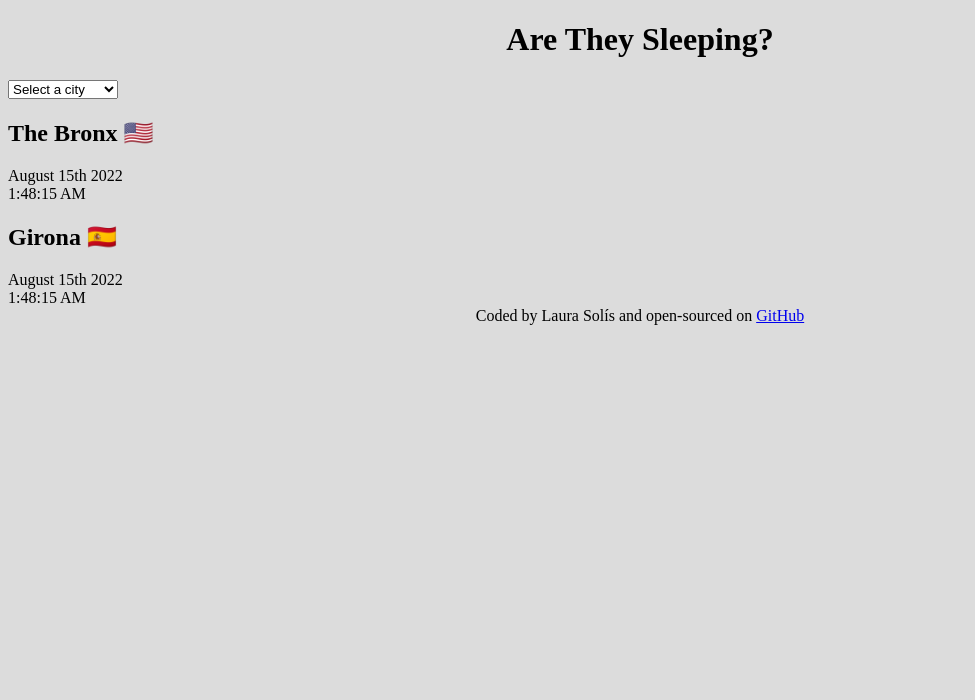
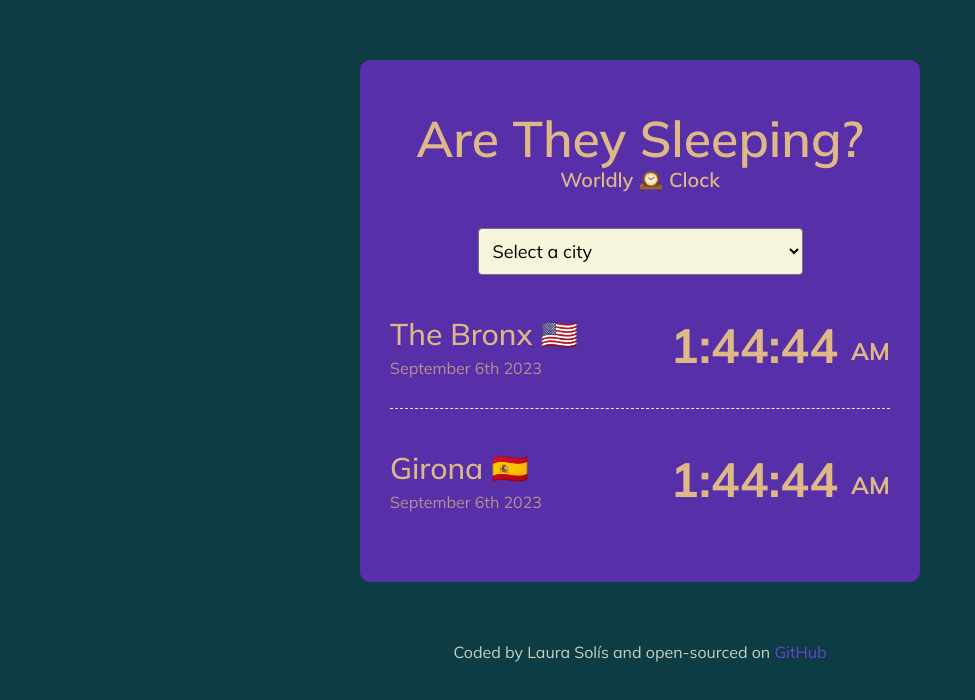
Before and after one commit to LalitaSoso/world-clock, a plain HTML site: page index.html in a window 1280 px wide. Shown: the whole page, without its empty margins (0-975 px from the left). Drawn offline with Linux system fonts and the light colour scheme.

Commit message:
built out css

```diff
--- a/css/style.css
+++ b/css/style.css
@@ -1,11 +1,84 @@
 body {
-	background: gainsboro;
+	background: #0d3c44;
+	font-family: "Mulish", sans-serif;
+}
+
+.container {
+	color: burlywood;
+	max-width: 500px;
+	margin: 60px auto;
+	background: #572fa8;
+	padding: 30px;
+	border-radius: 10px;
 }
 
 h1 {
 	text-align: center;
+	line-height: 30px;
+	font-size: 50px;
+	font-weight: 600;
+}
+
+.subtitle {
+	font-size: 20px;
+}
+
+h2 {
+	margin: 0 0 5px;
+	font-size: 30px;
+	font-weight: 500;
+}
+
+select {
+	display: block;
+	width: 65%;
+	margin: 0 auto;
+	font-size: 18px;
+	border-radius: 4px;
+	padding: 10px;
+	font-family: "Mulish", sans-serif;
+	background-color: beige;
+}
+
+.city {
+	display: flex;
+	margin: 10px 0;
+	justify-content: space-between;
+	padding: 30px 0;
+	border-bottom: 1px dashed beige;
+}
+
+.city:last-child {
+	border: none;
+}
+
+.date {
+	opacity: 0.7;
+}
+
+.time {
+	font-size: 48px;
+	font-weight: bold;
+}
+
+.time small {
+	font-size: 24px;
+	vertical-align: middle;
 }
 
 footer {
+	color: beige;
+	opacity: 0.8;
 	text-align: center;
 }
+
+.git {
+	color: #8047ec;
+	text-decoration: none;
+}
+
+.git:hover {
+	cursor: pointer;
+	text-decoration: underline;
+	color: black;
+}
--- a/index.html
+++ b/index.html
@@ -4,34 +4,44 @@
 		<meta charset="UTF-8" />
 		<meta http-equiv="X-UA-Compatible" content="IE=edge" />
 		<meta name="viewport" content="width=device-width, initial-scale=1.0" />
+		<link rel="preconnect" href="https://fonts.googleapis.com" />
+		<link rel="preconnect" href="https://fonts.gstatic.com" crossorigin />
+		<link
+			href="https://fonts.googleapis.com/css2?family=Mulish:ital,wght@0,200;0,300;0,400;0,500;0,600;0,700;0,800;0,900;0,1000;1,200;1,300;1,400;1,500;1,600;1,700;1,800;1,900;1,1000&display=swap"
+			rel="stylesheet" />
 		<link rel="stylesheet" href="css/style.css" />
 
 		<title>Are They Sleeping? - World Clock</title>
 	</head>
 	<body>
 		<div class="container">
-			<h1>Are They Sleeping?</h1>
+			<h1>Are They Sleeping? <br /><span class="subtitle"> Worldly 🕰️ Clock</span></h1>
 
 			<select>
 				<option value="">Select a city</option>
 				<option value="">Piscataway</option>
-				<option value="">Girona</option>
 				<option value="">Bayamón</option>
 				<option value="">Yamoussoukro</option>
 			</select>
 
 			<div class="city">
-				<h2>The Bronx 🇺🇸</h2>
-				<div class="date">August 15th 2022</div>
-				<div class="time">1:48:15 AM</div>
+				<div>
+					<h2>The Bronx 🇺🇸</h2>
+					<div class="date">September 6th 2023</div>
+				</div>
+				<div class="time">1:44:44 <small> AM </small></div>
 			</div>
 			<div class="city">
-				<h2>Girona 🇪🇸</h2>
-				<div class="date">August 15th 2022</div>
-				<div class="time">1:48:15 AM</div>
+				<div>
+					<h2>Girona 🇪🇸</h2>
+					<div class="date">September 6th 2023</div>
+				</div>
+				<div class="time">1:44:44 <small> AM </small></div>
 			</div>
 		</div>
-		<footer>Coded by Laura Solís and open-sourced on <a href="https://github.com/LalitaSoso/world-clock" target="_blank">GitHub</a></footer>
+		<footer>
+			Coded by Laura Solís and open-sourced on <a href="https://github.com/LalitaSoso/world-clock" target="_blank" class="git">GitHub</a>
+		</footer>
 		<script src="javascript/index.js"></script>
 	</body>
 </html>
```
